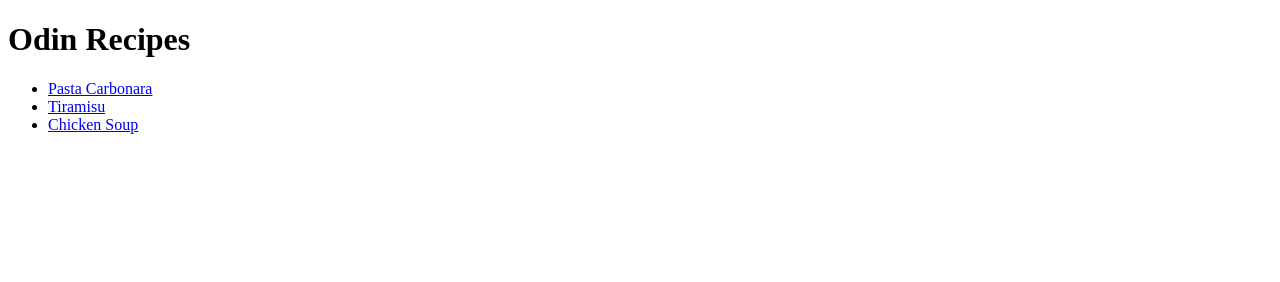
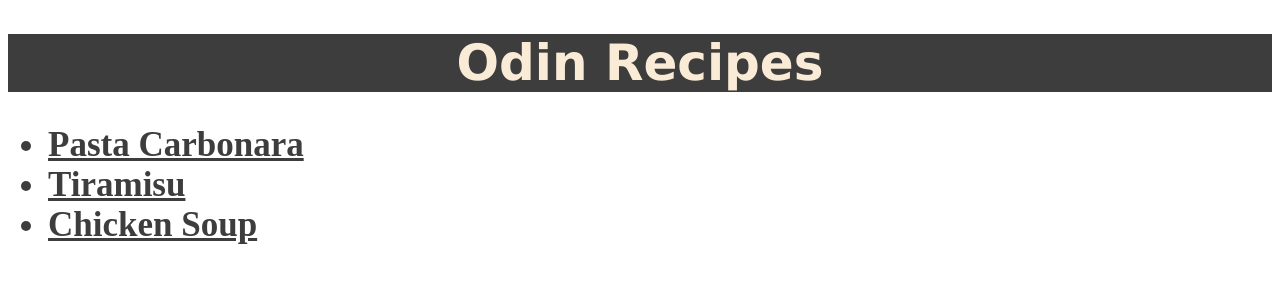
Before and after one commit to rzv12-09/odin-recipes, a plain HTML site: page index.html in a window 1280 px wide. Drawn offline with Linux system fonts and the light colour scheme.

Commit message:
Style main page

```diff
--- a/index.html
+++ b/index.html
@@ -3,10 +3,11 @@
 <head>
     <meta charset="UTF-8">
     <title>Odin Recipes</title>
+    <link rel="stylesheet" href="style.css">
 </head>
 <body>
     <h1>Odin Recipes</h1>
-    <ul>
+    <ul class="recipes">
       <li><a href="recipes/carbonara.html">Pasta Carbonara</a></li>
       <li><a href="recipes/tiramisu.html">Tiramisu</a>
       <li><a href="recipes/chicken_soup.html">Chicken Soup</a></li>
--- /dev/null
+++ b/style.css
@@ -0,0 +1,22 @@
+body {
+  font-family:Verdana, Arial, Helvetica, sans-serif ;
+}
+
+h1 {
+  text-align: center;
+  font-size: 50px;
+  background-color:#000000c2 ;
+  color:antiquewhite;
+  font-weight:600;
+}
+.recipes a,
+li {
+  font-family:'Times New Roman', Times, serif ;
+  font-weight: 600;
+  font-size:35px;
+}
+
+.recipes a,
+li {
+  color:#000000c2
+}u
```
